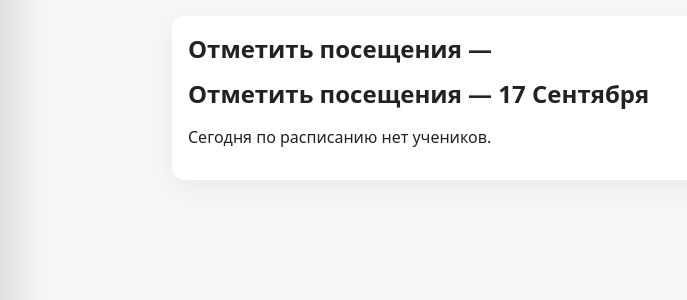
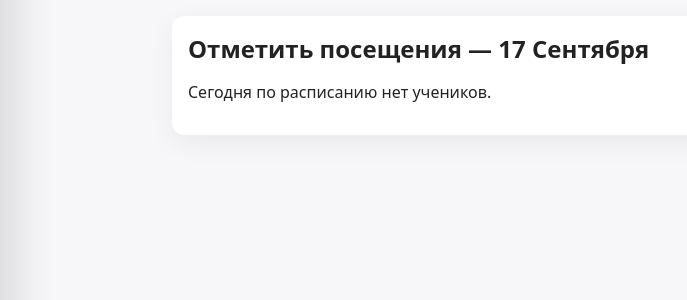
Before and after one commit to alikitto/repp2025, a PHP site: page /profile/attendance_today.php in a window 1280 px wide. Shown: the part 61-361 px from the top of the page, without its empty margins (0-687 px from the left). Run offline with PHP 8.4, Linux system fonts and the light colour scheme; the visitor is signed in with stand-in values (Sample User, id 1); data that the repository does not hold is empty.

Commit message:
Update attendance_today.php

```diff
--- a/profile/attendance_today.php
+++ b/profile/attendance_today.php
@@ -112,8 +112,7 @@ $active = 'attendance';
 ];
 $prettyDate = (int)date('j', strtotime($today_date)) . ' ' . ($months[(int)date('n', strtotime($today_date))] ?? '');
 ?>
-    <h2>Отметить посещения — <h2>Отметить посещения — <?= htmlspecialchars($prettyDate) ?></h2>
-</h2>
+    <h2>Отметить посещения — <?= htmlspecialchars($prettyDate) ?></h2>
 
     <?php if (!$today): ?>
       <p>Сегодня по расписанию нет учеников.</p>
```
